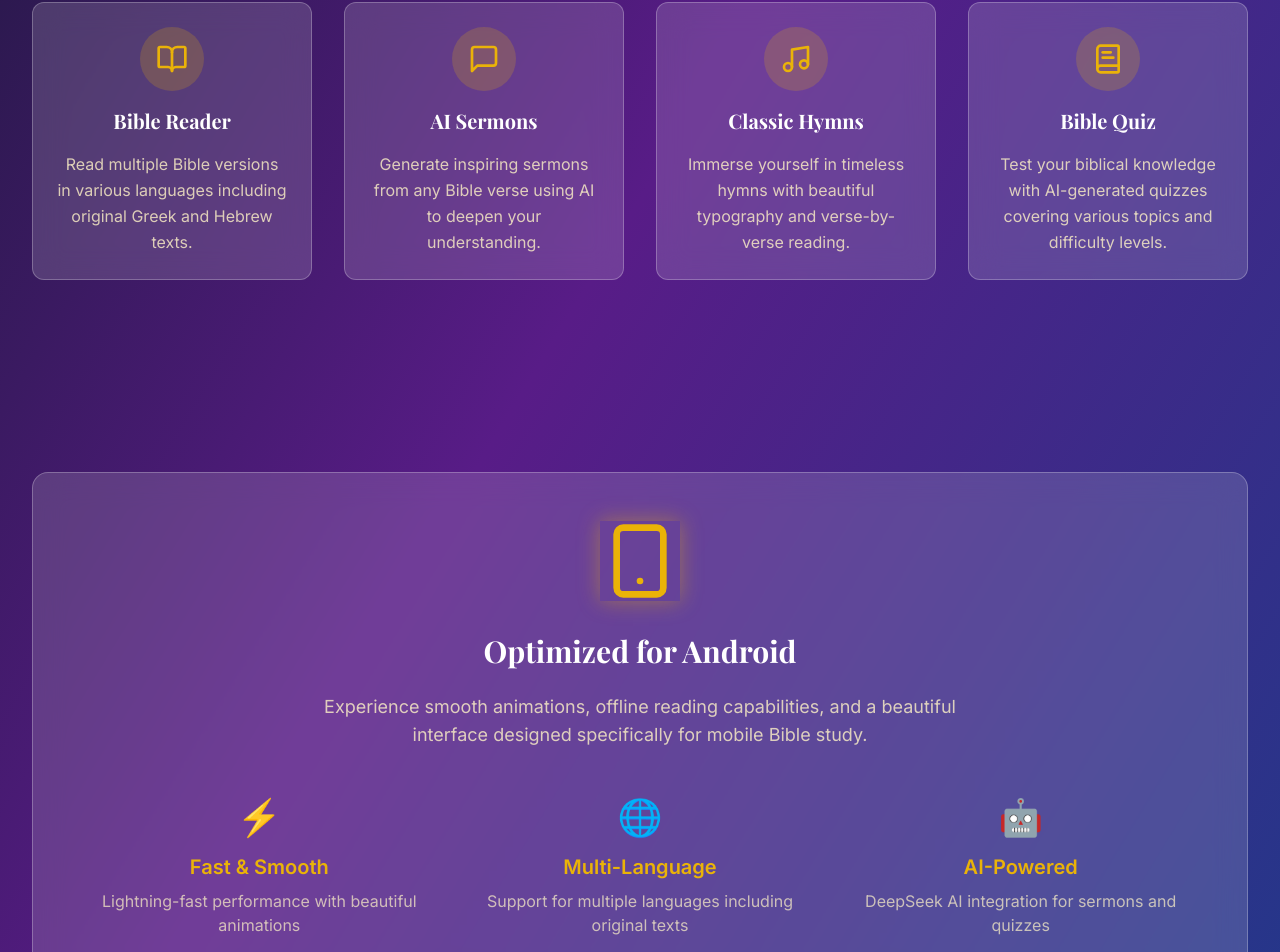
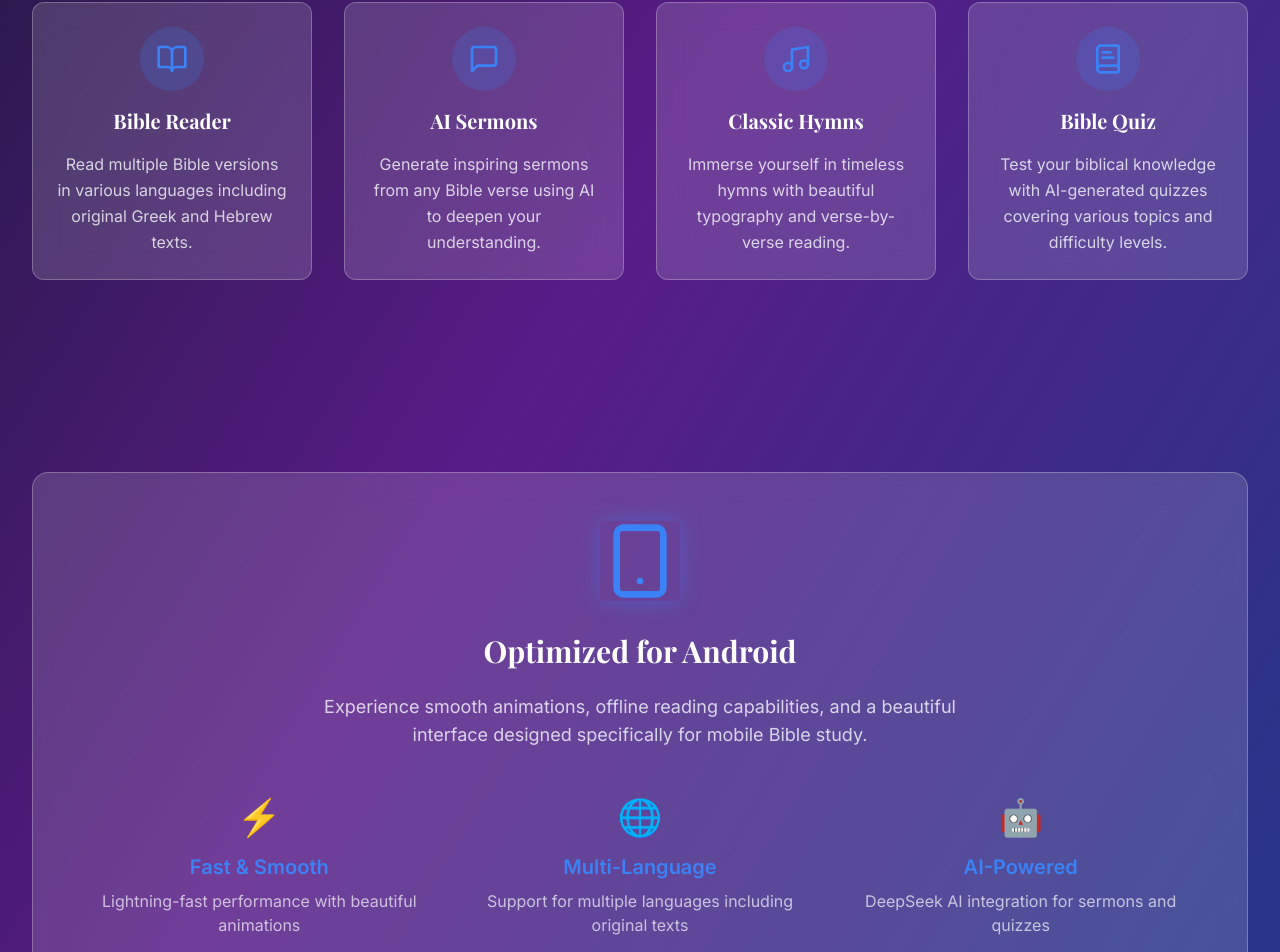
Before and after one commit to Mikecode2005/divine-scribe-android-verse, a React (Vite) app: page / in a window 1280 px wide. Shown: the part 852-1804 px from the top of the page. Built offline with nearby package versions, Linux system fonts and the light colour scheme.

Commit message:
Remove yellow color
Remove all instances of the color yellow from the project.

```diff
--- a/src/components/AISermon.tsx
+++ b/src/components/AISermon.tsx
@@ -1,4 +1,3 @@
-
 import React, { useState } from 'react';
 import { Card } from '@/components/ui/card';
 import { Button } from '@/components/ui/button';
@@ -6,7 +5,6 @@ import { Textarea } from '@/components/ui/textarea';
 import { Input } from '@/components/ui/input';
 import { MessageSquare, Loader2 } from 'lucide-react';
 import { useToast } from '@/hooks/use-toast';
-import TypewriterText from './TypewriterText';
 
 const AISermon = () => {
   const [apiKey, setApiKey] = useState('');
@@ -86,7 +84,7 @@ const AISermon = () => {
   return (
     <div className="space-y-6 animate-fade-in">
       <div className="flex items-center space-x-3 mb-6">
-        <MessageSquare className="h-8 w-8 text-biblical-gold" />
+        <MessageSquare className="h-8 w-8 text-biblical-blue" />
         <h2 className="text-3xl font-serif font-bold text-white">AI Sermon Generator</h2>
       </div>
 
@@ -102,7 +100,7 @@ const AISermon = () => {
               className="bg-white/10 border-white/20 text-white placeholder-white/50"
             />
             <p className="text-biblical-cream/70 text-sm mt-1">
-              Get your free API key from <a href="https://platform.deepseek.com" target="_blank" rel="noopener noreferrer" className="text-biblical-gold hover:underline">DeepSeek Platform</a>
+              Get your free API key from <a href="https://platform.deepseek.com" target="_blank" rel="noopener noreferrer" className="text-biblical-blue hover:underline">DeepSeek Platform</a>
             </p>
           </div>
 
@@ -119,7 +117,7 @@ const AISermon = () => {
           <Button
             onClick={generateSermon}
             disabled={isLoading}
-            className="w-full gold-gradient text-white hover:shadow-lg"
+            className="w-full blue-gradient text-white hover:shadow-lg"
           >
             {isLoading ? (
               <>
@@ -135,7 +133,7 @@ const AISermon = () => {
 
       {sermon && (
         <Card className="glass-effect border-white/20 p-8">
-          <h3 className="text-2xl font-serif text-biblical-gold mb-6 text-center">Your AI-Generated Sermon</h3>
+          <h3 className="text-2xl font-serif text-biblical-blue mb-6 text-center">Your AI-Generated Sermon</h3>
           <div className="prose prose-invert max-w-none">
             <div className="text-biblical-cream leading-relaxed text-lg font-serif whitespace-pre-wrap">
               {sermon}
--- a/src/components/BibleReader.tsx
+++ b/src/components/BibleReader.tsx
@@ -1,9 +1,9 @@
+
 import React, { useState } from 'react';
 import { Card } from '@/components/ui/card';
 import { Select, SelectContent, SelectItem, SelectTrigger, SelectValue } from '@/components/ui/select';
 import { Button } from '@/components/ui/button';
 import { BookOpen, Languages } from 'lucide-react';
-import TypewriterText from './TypewriterText';
 
 const BibleReader = () => {
   const [selectedVersion, setSelectedVersion] = useState('KJV');
@@ -33,14 +33,14 @@ const BibleReader = () => {
   return (
     <div className="space-y-6 animate-fade-in">
       <div className="flex items-center space-x-3 mb-6">
-        <BookOpen className="h-8 w-8 text-biblical-gold" />
+        <BookOpen className="h-8 w-8 text-biblical-blue" />
         <h2 className="text-3xl font-serif font-bold text-white">Bible Reader</h2>
       </div>
 
       <div className="grid grid-cols-1 md:grid-cols-2 gap-4 mb-6">
         <Card className="glass-effect border-white/20 p-4">
           <div className="flex items-center space-x-2 mb-2">
-            <BookOpen className="h-5 w-5 text-biblical-gold" />
+            <BookOpen className="h-5 w-5 text-biblical-blue" />
             <label className="text-white font-medium">Version</label>
           </div>
           <Select value={selectedVersion} onValueChange={setSelectedVersion}>
@@ -59,7 +59,7 @@ const BibleReader = () => {
 
         <Card className="glass-effect border-white/20 p-4">
           <div className="flex items-center space-x-2 mb-2">
-            <Languages className="h-5 w-5 text-biblical-gold" />
+            <Languages className="h-5 w-5 text-biblical-blue" />
             <label className="text-white font-medium">Language</label>
           </div>
           <Select value={selectedLanguage} onValueChange={setSelectedLanguage}>
@@ -79,7 +79,7 @@ const BibleReader = () => {
 
       <Card className="glass-effect border-white/20 p-8">
         <div className="text-center mb-6">
-          <h3 className="text-2xl font-serif text-biblical-gold mb-2">
+          <h3 className="text-2xl font-serif text-biblical-blue mb-2">
             {currentVerse.book} {currentVerse.chapter}:{currentVerse.verse}
           </h3>
           <div className="text-lg text-biblical-cream leading-relaxed font-serif">
@@ -99,7 +99,7 @@ const BibleReader = () => {
           <Button variant="outline" className="bg-white/10 border-white/20 text-white hover:bg-white/20">
             Previous
           </Button>
-          <Button className="gold-gradient text-white hover:shadow-lg">
+          <Button className="blue-gradient text-white hover:shadow-lg">
             Next Verse
           </Button>
         </div>
--- a/src/components/FeatureCard.tsx
+++ b/src/components/FeatureCard.tsx
@@ -17,8 +17,8 @@ const FeatureCard = ({ icon: Icon, title, description, onClick, className = '' }
       onClick={onClick}
     >
       <div className="flex flex-col items-center text-center space-y-4">
-        <div className="p-4 bg-biblical-gold/20 rounded-full group-hover:bg-biblical-gold/30 transition-colors duration-300">
-          <Icon className="h-8 w-8 text-biblical-gold" />
+        <div className="p-4 bg-biblical-blue/20 rounded-full group-hover:bg-biblical-blue/30 transition-colors duration-300">
+          <Icon className="h-8 w-8 text-biblical-blue" />
         </div>
         <h3 className="text-xl font-serif font-semibold text-white">{title}</h3>
         <p className="text-biblical-cream/80 leading-relaxed">{description}</p>
--- a/src/components/Layout.tsx
+++ b/src/components/Layout.tsx
@@ -13,7 +13,7 @@ const Layout = ({ children }: LayoutProps) => {
         <div className="container mx-auto px-4 py-4">
           <div className="flex items-center justify-between">
             <div className="flex items-center space-x-3 animate-fade-in">
-              <div className="p-2 bg-biblical-gold rounded-lg animate-glow">
+              <div className="p-2 bg-biblical-blue rounded-lg animate-glow">
                 <Book className="h-8 w-8 text-white" />
               </div>
               <div>
--- a/src/index.css
+++ b/src/index.css
@@ -67,10 +67,10 @@
   }
 
   .biblical-gradient {
-    background: linear-gradient(135deg, #0f172a 0%, #581c87 50%, #1e40af 100%);
+    background: linear-gradient(135deg, #0f172a 0%, #7c3aed 50%, #3b82f6 100%);
   }
 
-  .gold-gradient {
-    background: linear-gradient(135deg, #eab308 0%, #ca8a04 50%, #a16207 100%);
+  .blue-gradient {
+    background: linear-gradient(135deg, #3b82f6 0%, #1d4ed8 50%, #1e40af 100%);
   }
 }
--- a/src/pages/Index.tsx
+++ b/src/pages/Index.tsx
@@ -1,3 +1,4 @@
+
 import React, { useState } from 'react';
 import Layout from '@/components/Layout';
 import FeatureCard from '@/components/FeatureCard';
@@ -5,7 +6,6 @@ import BibleReader from '@/components/BibleReader';
 import AISermon from '@/components/AISermon';
 import BibleQuiz from '@/components/BibleQuiz';
 import Hymns from '@/components/Hymns';
-import TypewriterText from '@/components/TypewriterText';
 import { BookOpen, MessageSquare, Music, BookText, Smartphone } from 'lucide-react';
 
 type ActiveSection = 'home' | 'reader' | 'sermon' | 'hymns' | 'quiz';
@@ -31,7 +31,7 @@ const Index = () => {
               <div className="container mx-auto px-4">
                 <div className="max-w-4xl mx-auto">
                   <div className="flex items-center justify-center mb-8">
-                    <div className="p-4 bg-biblical-gold rounded-full animate-glow">
+                    <div className="p-4 bg-biblical-blue rounded-full animate-glow">
                       <Smartphone className="h-16 w-16 text-white" />
                     </div>
                   </div>
@@ -92,7 +92,7 @@ const Index = () => {
             <section className="py-16">
               <div className="container mx-auto px-4">
                 <div className="glass-effect rounded-2xl p-12 text-center">
-                  <Smartphone className="h-20 w-20 text-biblical-gold mx-auto mb-8 animate-glow" />
+                  <Smartphone className="h-20 w-20 text-biblical-blue mx-auto mb-8 animate-glow" />
                   <h3 className="text-3xl font-serif font-bold text-white mb-6">
                     Optimized for Android
                   </h3>
@@ -103,17 +103,17 @@ const Index = () => {
                   <div className="grid grid-cols-1 md:grid-cols-3 gap-6 mt-12">
                     <div className="text-center">
                       <div className="text-4xl mb-4">⚡</div>
-                      <h4 className="text-xl font-semibold text-biblical-gold mb-2">Fast & Smooth</h4>
+                      <h4 className="text-xl font-semibold text-biblical-blue mb-2">Fast & Smooth</h4>
                       <p className="text-biblical-cream/70">Lightning-fast performance with beautiful animations</p>
                     </div>
                     <div className="text-center">
                       <div className="text-4xl mb-4">🌐</div>
-                      <h4 className="text-xl font-semibold text-biblical-gold mb-2">Multi-Language</h4>
+                      <h4 className="text-xl font-semibold text-biblical-blue mb-2">Multi-Language</h4>
                       <p className="text-biblical-cream/70">Support for multiple languages including original texts</p>
                     </div>
                     <div className="text-center">
                       <div className="text-4xl mb-4">🤖</div>
-                      <h4 className="text-xl font-semibold text-biblical-gold mb-2">AI-Powered</h4>
+                      <h4 className="text-xl font-semibold text-biblical-blue mb-2">AI-Powered</h4>
                       <p className="text-biblical-cream/70">DeepSeek AI integration for sermons and quizzes</p>
                     </div>
                   </div>
@@ -131,7 +131,7 @@ const Index = () => {
         <div className="container mx-auto px-4 py-8">
           <button
             onClick={() => setActiveSection('home')}
-            className="mb-6 text-biblical-gold hover:text-biblical-cream transition-colors duration-200 flex items-center space-x-2"
+            className="mb-6 text-biblical-blue hover:text-biblical-cream transition-colors duration-200 flex items-center space-x-2"
           >
             <span>← Back to Home</span>
           </button>
--- a/tailwind.config.ts
+++ b/tailwind.config.ts
@@ -55,9 +55,9 @@ export default {
 				},
 				biblical: {
 					navy: '#0f172a',
-					gold: '#eab308',
-					cream: '#fef3c7',
-					purple: '#581c87',
+					blue: '#3b82f6',
+					cream: '#f8fafc',
+					purple: '#7c3aed',
 					lightBlue: '#e0f2fe'
 				}
 			},
@@ -105,10 +105,10 @@ export default {
 				},
 				'glow': {
 					'0%, 100%': {
-						boxShadow: '0 0 20px rgba(234, 179, 8, 0.4)'
+						boxShadow: '0 0 20px rgba(59, 130, 246, 0.4)'
 					},
 					'50%': {
-						boxShadow: '0 0 30px rgba(234, 179, 8, 0.7)'
+						boxShadow: '0 0 30px rgba(59, 130, 246, 0.7)'
 					}
 				}
 			},
```
